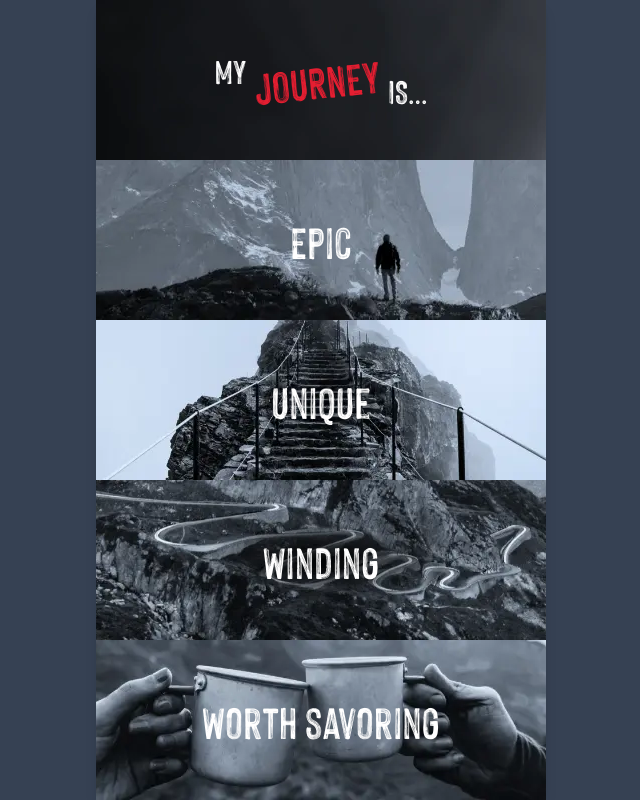
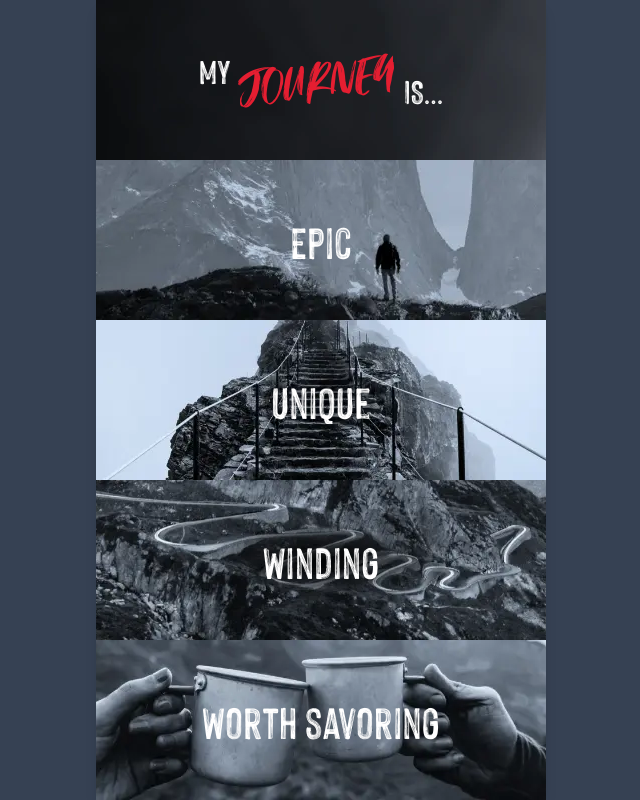
Before and after one commit to NikolaJankovic-dev/profiling-quiz, a React (Vite) app: page / in a window 1280 px wide. Both pictures are taken after a click on the button "START NOW". Shown: the whole page, without its empty margins (319-959 px from the left). Built offline with nearby package versions, Linux system fonts and the light colour scheme.

Commit message:
font and colors

```diff
--- a/src/components/game/GamePage.jsx
+++ b/src/components/game/GamePage.jsx
@@ -51,19 +51,44 @@ const headingTexts = [
   {
     step: 1,
     content: (
-      <h1 className="text-4xl font-bold text-white text-shadow flex items-center justify-center gap-2">
-        <span className="mb-5"> MY </span>
-        <span className="text-[#E51E31] text-5xl -rotate-6 block">JOURNEY</span>
-        <span className="mt-5"> IS...</span>
+      <h1 className="text-4xl  text-white text-shadow flex items-center justify-center gap-2">
+        <span className="mb-5" style={{
+          background: '#fff',
+          WebkitBackgroundClip: 'text',
+          WebkitTextFillColor: 'transparent',
+          backgroundClip: 'text'
+        }}> MY </span>
+        <span className="text-5xl -rotate-6 block perfect-moment" style={{
+          background: '#E51E31',
+          WebkitBackgroundClip: 'text',
+          WebkitTextFillColor: 'transparent',
+          backgroundClip: 'text'
+        }}>JOURNEY</span>
+        <span className="mt-5" style={{
+          background: '#fff',
+          WebkitBackgroundClip: 'text',
+          WebkitTextFillColor: 'transparent',
+          backgroundClip: 'text'
+        }}> IS...</span>
       </h1>
     ),
   },
   {
     step: 2,
     content: (
-      <h1 className="text-4xl font-bold text-white text-shadow flex flex-col items-start justify-center">
-        <span>I FACE</span>
-        <span className="text-[#E51E31] text-5xl -rotate-6 block ml-5 -mt-5">
+      <h1 className="text-4xl text-white text-shadow flex flex-col items-start justify-center">
+        <span style={{
+          background: '#fff',
+          WebkitBackgroundClip: 'text',
+          WebkitTextFillColor: 'transparent',
+          backgroundClip: 'text'
+        }}>I FACE</span>
+        <span className="text-5xl -rotate-6 block ml-5  perfect-moment" style={{
+          background: '#E51E31',
+          WebkitBackgroundClip: 'text',
+          WebkitTextFillColor: 'transparent',
+          backgroundClip: 'text'
+        }}>
           CHALLENGES...
         </span>
       </h1>
@@ -72,9 +97,19 @@ const headingTexts = [
   {
     step: 3,
     content: (
-      <h1 className="text-4xl font-bold text-white text-shadow flex items-center justify-center gap-2">
-        <span> I MAKE </span>
-        <span className="text-[#E51E31] text-5xl -rotate-6 block mt-8">
+      <h1 className="text-4xl text-white text-shadow flex items-center justify-center gap-2">
+        <span style={{
+          background: '#fff',
+          WebkitBackgroundClip: 'text',
+          WebkitTextFillColor: 'transparent',
+          backgroundClip: 'text'
+        }}> I MAKE </span>
+        <span className="text-5xl -rotate-6 block mt-8 perfect-moment" style={{
+          background: '#E51E31',
+          WebkitBackgroundClip: 'text',
+          WebkitTextFillColor: 'transparent',
+          backgroundClip: 'text'
+        }}>
           MY WAY...
         </span>
       </h1>
@@ -168,7 +203,12 @@ const GamePage = ({ step, setStep, setAnswers }) => {
                       }));
                     }}
                   >
-                    <h1 className="text-5xl font-bold text-white text-shadow text-center">
+                    <h1 className="text-5xl  text-white text-shadow text-center" style={{
+                      background: '#fff',
+                      WebkitBackgroundClip: 'text',
+                      WebkitTextFillColor: 'transparent',
+                      backgroundClip: 'text'
+                    }}>
                       {text}
                     </h1>
                   </div>
--- a/src/components/landing/LandingPage.jsx
+++ b/src/components/landing/LandingPage.jsx
@@ -14,17 +14,22 @@ const LandingPage = ({ step, setStep }) => {
         backgroundRepeat: "no-repeat",
       }}
     >
-      <div className="flex flex-col items-center justify-center gap-6 mt-14">
+      <div className="flex flex-col items-center  gap-6 mt-14">
         <motion.h1
-          className="text-white text-7xl font-bold"
+          className="text-white text-7xl flex items-center justify-center gap-4"
           initial={{ opacity: 0, y: -100 }}
           animate={{ opacity: step === 0 ? 1 : 0, y: step === 0 ? 0 : -100 }}
           transition={{ duration: 0.5, ease: "easeOut" }}
         >
-          I <span className="text-[#E51E31]">DEFINE</span> ME
+          I <span className="perfect-moment mx-2 pb-0 ">DEFINE</span> ME
         </motion.h1>
         <motion.div
-          className="text-white text-5xl font-bold text-center whitespace-pre-line"
+          className="text-white text-5xl text-center whitespace-pre-line" style={{
+            background: '#FFFFFF',
+            WebkitBackgroundClip: 'text',
+            WebkitTextFillColor: 'transparent',
+            backgroundClip: 'text'
+          }}
             initial={{ opacity: 0, y: -100 }}
           animate={{ opacity: step === 0 ? 1 : 0, y: step === 0 ? 0 : -100 }}
           transition={{ duration: 0.5, ease: "easeOut" }}
@@ -38,7 +43,7 @@ const LandingPage = ({ step, setStep }) => {
         animate={{  y: step === 0 ? 0 : 150 }}
         transition={{ duration: 0.5, ease: "easeOut" }}
       >
-        <Button className="bg-white text-[#DD7949] w-full rounded-full text-3xl py-8 font-bold" onClick={() => setStep(1)}>
+        <Button className="bg-white  w-full rounded-full text-3xl py-8 cursor-pointer " onClick={() => setStep(1)}>
           START NOW
         </Button>
       </motion.div>
--- a/src/components/results/ReslutsPage.jsx
+++ b/src/components/results/ReslutsPage.jsx
@@ -1,7 +1,7 @@
 import React, { useState, useEffect } from "react";
 import result1 from "@/assets/images/Profiling Results/Profiling_Profile-1 - noText.webp";
 import result2 from "@/assets/images/Profiling Results/Profiling_Profile-2 - noText.webp";
-import result3 from "@/assets/images/Profiling Results/Profiling_Profile-3 - noText.webp";
+import result3 from "@/assets/images/Profiling Results/Profiling_Profile-3 – noText.webp";
 import result4 from "@/assets/images/Profiling Results/Profiling_Profile-4 - noText.webp";
 import outro from "@/assets/images/Outro/Outro - noText.webp";
 import { Button } from "../ui/button";
@@ -105,12 +105,13 @@ const ReslutsPage = ({ step, setStep, answers, setAnswers }) => {
   };
   return (
     <div
-      className="absolute top-0 left-0 w-full h-full grid grid-cols-1 grid-rows-3 z-0 text-white"
+      className="absolute top-0 left-0 w-full h-full grid grid-cols-1 grid-rows-3 z-0 "
       style={{
         backgroundImage: `url(${bgImage})`,
         backgroundSize: "cover",
         backgroundPosition: "center",
         backgroundRepeat: "no-repeat",
+
       }}
     >
       <motion.div
@@ -125,7 +126,12 @@ const ReslutsPage = ({ step, setStep, answers, setAnswers }) => {
           backgroundRepeat: "no-repeat",
         }}
       ></motion.div>
-      <div className=" text-7xl  text-center self-center perfect-moment relative z-10">
+      <div className=" text-7xl  text-center self-center perfect-moment relative z-10" style={{
+          background: '#fff',
+          WebkitBackgroundClip: 'text',
+          WebkitTextFillColor: 'transparent',
+          backgroundClip: 'text'
+        }}>
         I AM...
       </div>
       <div className="flex flex-col justify-between items-center row-span-2 px-4 py-10 relative z-10">
@@ -134,18 +140,33 @@ const ReslutsPage = ({ step, setStep, answers, setAnswers }) => {
           animate={{ opacity: step === 5 ? 1 : 0 }}
           className="flex flex-col justify-center items-center row-span-2 gap-10 text-center mt-6 px-8"
         >
-          <h1 className="text-5xl">{currentText.header}</h1>
-          <h1 className="text-3xl">{currentText.desc}</h1>
+          <h1 className="text-5xl" style={{
+          background: '#fff',
+          WebkitBackgroundClip: 'text',
+          WebkitTextFillColor: 'transparent',
+          backgroundClip: 'text'
+        }}>{currentText.header}</h1>
+          <h1 className="text-3xl" style={{
+          background: '#fff',
+          WebkitBackgroundClip: 'text',
+          WebkitTextFillColor: 'transparent',
+          backgroundClip: 'text'
+        }}>{currentText.desc}</h1>
         </motion.div>
         <motion.div
           initial={{ opacity: 0 }}
           animate={{ opacity: step === 6 ? 1 : 0 }}
           className="flex flex-col justify-center items-center row-span-2 gap-10 text-center  px-8 absolute top-0 left-0 w-full h-full pointer-events-none"
         >
-          <p className="text-6xl">ALLWAYS READY FOR THE NEXT CHALLENGE</p>
+          <p className="text-6xl" style={{
+          background: '#fff',
+          WebkitBackgroundClip: 'text',
+          WebkitTextFillColor: 'transparent',
+          backgroundClip: 'text'
+        }}>ALLWAYS READY FOR THE NEXT CHALLENGE</p>
         </motion.div>
         <Button
-          className="bg-white text-black w-full rounded-full text-3xl py-8 font-bold overflow-hidden"
+          className="bg-white text-black w-full rounded-full text-3xl py-8 overflow-hidden"
           onClick={handleClick}
         >
           <motion.span
@@ -154,9 +175,9 @@ const ReslutsPage = ({ step, setStep, answers, setAnswers }) => {
             animate={{ opacity: 1, y: 0 }}
             exit={{ opacity: 0, y: -20 }}
             transition={{ duration: 0.4 }}
-            className="w-full text-center block"
+            className="w-full text-center block cursor-pointer"
           >
-            {step === 5 ? "GOT IT!" : "PLAY AGAIN"}
+            {step === 6 ? "PLAY AGAIN" :"GOT IT!" }
           </motion.span>
         </Button>
       </div>
--- a/src/index.css
+++ b/src/index.css
@@ -10,6 +10,12 @@
     src: url("/fonts/Hackney-Vector.ttf");
 }
 
+@font-face {
+    font-family: "HackneySVG";
+    src: url("/fonts/Hackney-SVG.otf");
+}
+
+
 
 body {
     font-family: "HackneyVector", sans-serif;
```
Also changed, not shown: src/assets/images/Profiling Results/Profiling_Profile-3 - noText.webp (deleted), src/assets/images/Profiling Results/Profiling_Profile-3 – noText.webp (added).
